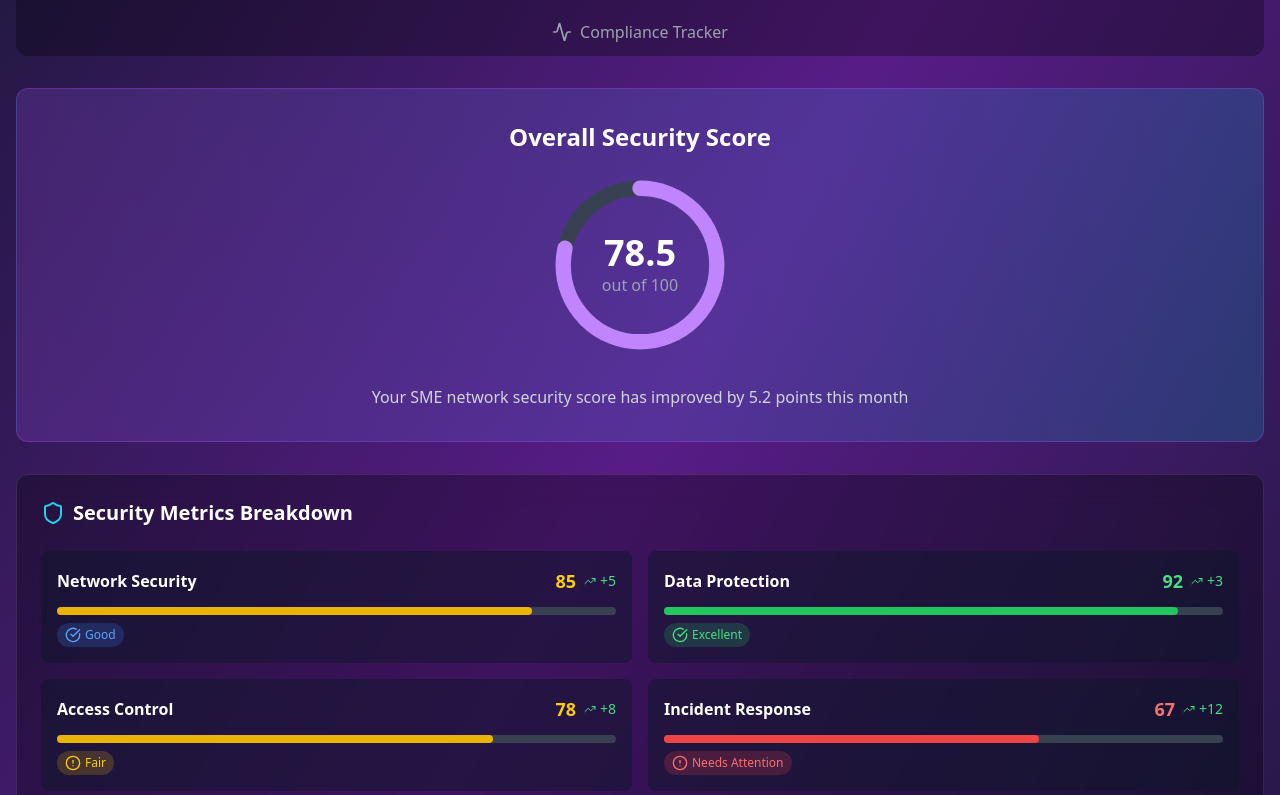
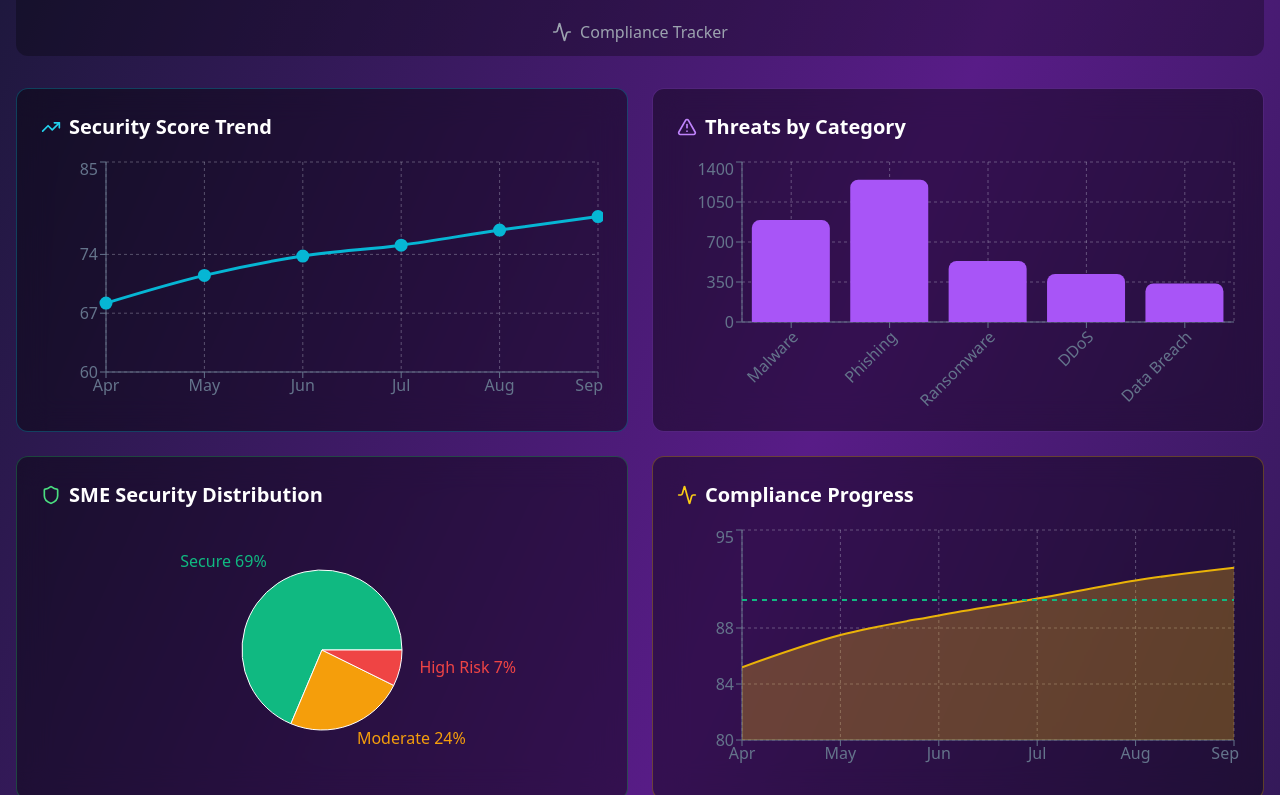
Before and after one commit to Asumba-lab/cybridge-cyber-guardian, a React (Vite) app: page /sme in a window 1280 px wide. Shown: the part 625-1420 px from the top of the page. Built offline with nearby package versions, Linux system fonts and the light colour scheme.

Commit message:
Add live graphs to SME analytics

```diff
--- a/src/components/SMEAnalytics.tsx
+++ b/src/components/SMEAnalytics.tsx
@@ -4,6 +4,8 @@ import { Building, Shield, AlertTriangle, TrendingUp, Users, Activity } from 'lu
 import SecurityScore from './SecurityScore';
 import VulnerabilityAssessment from './VulnerabilityAssessment';
 import ComplianceTracker from './ComplianceTracker';
+import { LineChart, Line, BarChart, Bar, PieChart, Pie, AreaChart, Area, XAxis, YAxis, CartesianGrid, Tooltip, Legend, ResponsiveContainer, Cell } from 'recharts';
+import { ChartContainer, ChartTooltip, ChartTooltipContent } from './ui/chart';
 
 const SMEAnalytics = () => {
   const [activeTab, setActiveTab] = useState('overview');
@@ -16,6 +18,42 @@ const SMEAnalytics = () => {
     threatsBlocked: 3429,
     complianceRate: 92.3
   };
+
+  // Security score trend data (last 6 months)
+  const securityTrendData = [
+    { month: 'Apr', score: 68.2 },
+    { month: 'May', score: 71.5 },
+    { month: 'Jun', score: 73.8 },
+    { month: 'Jul', score: 75.1 },
+    { month: 'Aug', score: 76.9 },
+    { month: 'Sep', score: 78.5 },
+  ];
+
+  // Threats by category
+  const threatCategoryData = [
+    { category: 'Malware', count: 892 },
+    { category: 'Phishing', count: 1245 },
+    { category: 'Ransomware', count: 534 },
+    { category: 'DDoS', count: 421 },
+    { category: 'Data Breach', count: 337 },
+  ];
+
+  // SME distribution by security status
+  const smeDistributionData = [
+    { name: 'Secure', value: 856, color: '#10b981' },
+    { name: 'Moderate', value: 300, color: '#f59e0b' },
+    { name: 'High Risk', value: 91, color: '#ef4444' },
+  ];
+
+  // Compliance trend over time
+  const complianceTrendData = [
+    { month: 'Apr', compliance: 85.2, target: 90 },
+    { month: 'May', compliance: 87.5, target: 90 },
+    { month: 'Jun', compliance: 88.9, target: 90 },
+    { month: 'Jul', compliance: 90.1, target: 90 },
+    { month: 'Aug', compliance: 91.4, target: 90 },
+    { month: 'Sep', compliance: 92.3, target: 90 },
+  ];
 
   const tabs = [
     { id: 'overview', label: 'Security Overview', icon: Shield },
@@ -128,6 +166,114 @@ const SMEAnalytics = () => {
         })}
       </div>
 
+      {/* Charts Section */}
+      {activeTab === 'overview' && (
+        <div className="grid grid-cols-1 lg:grid-cols-2 gap-4 md:gap-6 mb-6 md:mb-8">
+          {/* Security Score Trend */}
+          <div className="bg-black/40 border border-cyan-500/30 p-4 sm:p-6 rounded-xl backdrop-blur-lg">
+            <h3 className="text-lg sm:text-xl font-bold text-white mb-4 flex items-center">
+              <TrendingUp className="h-5 w-5 mr-2 text-cyan-400" />
+              Security Score Trend
+            </h3>
+            <ResponsiveContainer width="100%" height={250}>
+              <LineChart data={securityTrendData}>
+                <CartesianGrid strokeDasharray="3 3" stroke="hsl(var(--border))" opacity={0.3} />
+                <XAxis dataKey="month" stroke="hsl(var(--muted-foreground))" />
+                <YAxis stroke="hsl(var(--muted-foreground))" domain={[60, 85]} />
+                <Tooltip
+                  contentStyle={{
+                    backgroundColor: 'hsl(var(--background))',
+                    border: '1px solid hsl(var(--border))',
+                    borderRadius: '8px'
+                  }}
+                />
+                <Line type="monotone" dataKey="score" stroke="#06b6d4" strokeWidth={3} dot={{ fill: '#06b6d4', r: 5 }} />
+              </LineChart>
+            </ResponsiveContainer>
+          </div>
+
+          {/* Threats by Category */}
+          <div className="bg-black/40 border border-purple-500/30 p-4 sm:p-6 rounded-xl backdrop-blur-lg">
+            <h3 className="text-lg sm:text-xl font-bold text-white mb-4 flex items-center">
+              <AlertTriangle className="h-5 w-5 mr-2 text-purple-400" />
+              Threats by Category
+            </h3>
+            <ResponsiveContainer width="100%" height={250}>
+              <BarChart data={threatCategoryData}>
+                <CartesianGrid strokeDasharray="3 3" stroke="hsl(var(--border))" opacity={0.3} />
+                <XAxis dataKey="category" stroke="hsl(var(--muted-foreground))" angle={-45} textAnchor="end" height={80} />
+                <YAxis stroke="hsl(var(--muted-foreground))" />
+                <Tooltip
+                  contentStyle={{
+                    backgroundColor: 'hsl(var(--background))',
+                    border: '1px solid hsl(var(--border))',
+                    borderRadius: '8px'
+                  }}
+                />
+                <Bar dataKey="count" fill="#a855f7" radius={[8, 8, 0, 0]} />
+              </BarChart>
+            </ResponsiveContainer>
+          </div>
+
+          {/* SME Distribution */}
+          <div className="bg-black/40 border border-green-500/30 p-4 sm:p-6 rounded-xl backdrop-blur-lg">
+            <h3 className="text-lg sm:text-xl font-bold text-white mb-4 flex items-center">
+              <Shield className="h-5 w-5 mr-2 text-green-400" />
+              SME Security Distribution
+            </h3>
+            <ResponsiveContainer width="100%" height={250}>
+              <PieChart>
+                <Pie
+                  data={smeDistributionData}
+                  cx="50%"
+                  cy="50%"
+                  labelLine={false}
+                  label={({ name, percent }) => `${name} ${(percent * 100).toFixed(0)}%`}
+                  outerRadius={80}
+                  fill="#8884d8"
+                  dataKey="value"
+                >
+                  {smeDistributionData.map((entry, index) => (
+                    <Cell key={`cell-${index}`} fill={entry.color} />
+                  ))}
+                </Pie>
+                <Tooltip
+                  contentStyle={{
+                    backgroundColor: 'hsl(var(--background))',
+                    border: '1px solid hsl(var(--border))',
+                    borderRadius: '8px'
+                  }}
+                />
+              </PieChart>
+            </ResponsiveContainer>
+          </div>
+
+          {/* Compliance Trend */}
+          <div className="bg-black/40 border border-yellow-500/30 p-4 sm:p-6 rounded-xl backdrop-blur-lg">
+            <h3 className="text-lg sm:text-xl font-bold text-white mb-4 flex items-center">
+              <Activity className="h-5 w-5 mr-2 text-yellow-400" />
+              Compliance Progress
+            </h3>
+            <ResponsiveContainer width="100%" height={250}>
+              <AreaChart data={complianceTrendData}>
+                <CartesianGrid strokeDasharray="3 3" stroke="hsl(var(--border))" opacity={0.3} />
+                <XAxis dataKey="month" stroke="hsl(var(--muted-foreground))" />
+                <YAxis stroke="hsl(var(--muted-foreground))" domain={[80, 95]} />
+                <Tooltip
+                  contentStyle={{
+                    backgroundColor: 'hsl(var(--background))',
+                    border: '1px solid hsl(var(--border))',
+                    borderRadius: '8px'
+                  }}
+                />
+                <Area type="monotone" dataKey="compliance" stroke="#eab308" fill="#eab308" fillOpacity={0.3} strokeWidth={2} />
+                <Area type="monotone" dataKey="target" stroke="#10b981" fill="transparent" strokeDasharray="5 5" strokeWidth={2} />
+              </AreaChart>
+            </ResponsiveContainer>
+          </div>
+        </div>
+      )}
+
       {/* Tab Content */}
       <div className="mt-4 xs:mt-6 md:mt-8">
         {activeTab === 'overview' && <SecurityScore />}
```
